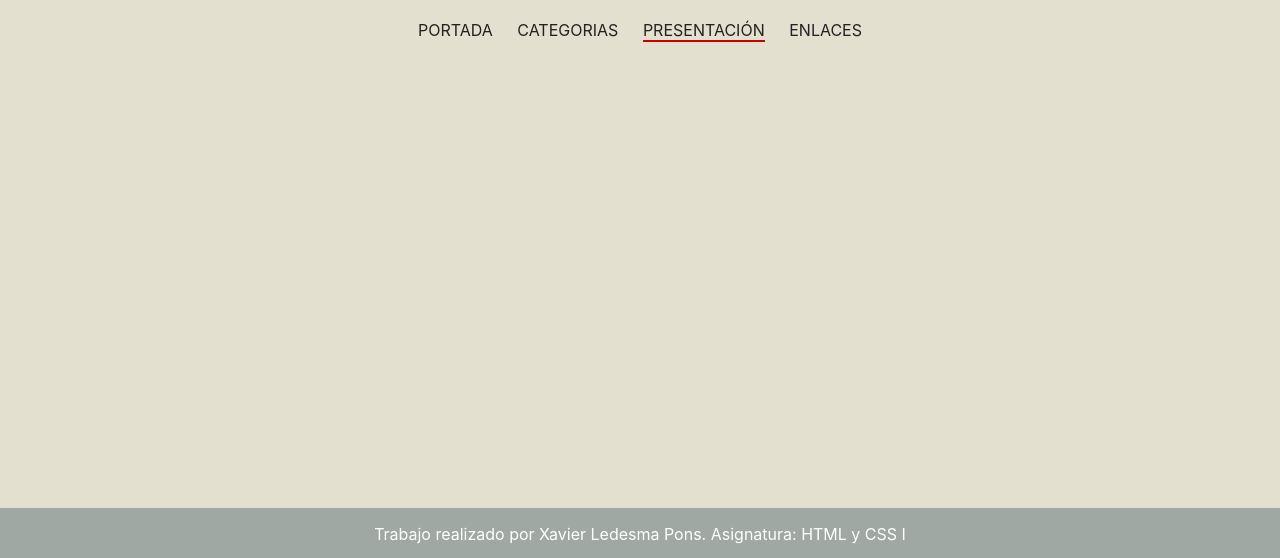
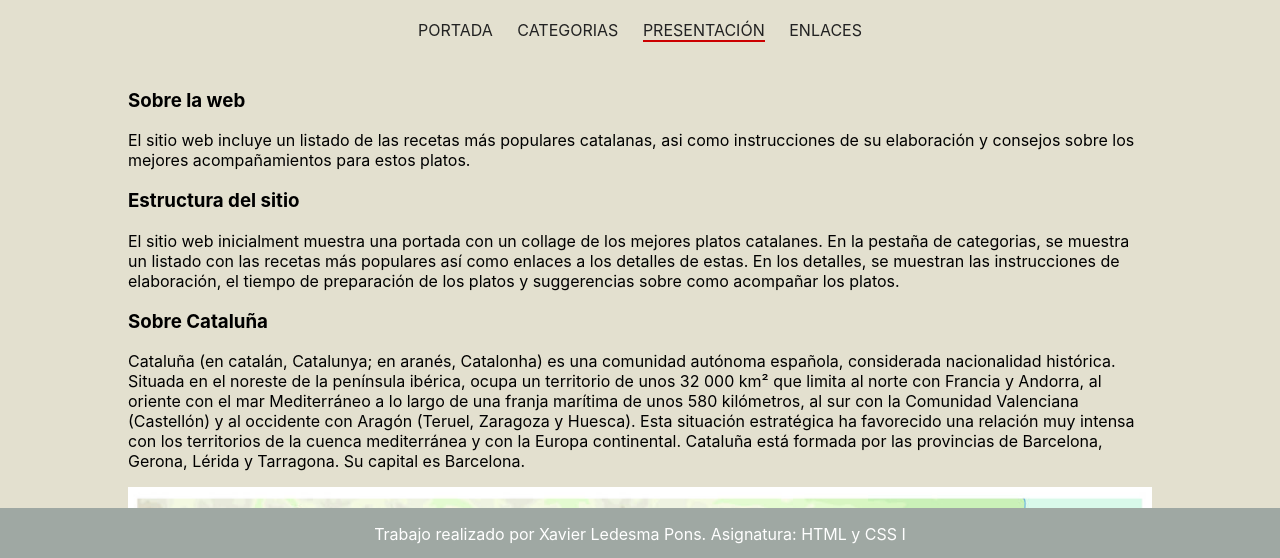
Before and after one commit to xalepo4/HtmlAndCssI, a website built with Parcel: page PEC1/src/presentation.html in a window 1280 px wide. Shown: the part 240-798 px from the top of the page. Built offline with nearby package versions, Linux system fonts and the light colour scheme.

Commit message:
Added presentation

```diff
--- a/PEC1/src/presentation.html
+++ b/PEC1/src/presentation.html
@@ -23,6 +23,36 @@
     </ul>
 </div>
 
+<div class="content">
+    <h3>Sobre la web</h3>
+    <p>
+        El sitio web incluye un listado de las recetas más populares catalanas, asi como instrucciones de su elaboración
+        y consejos sobre los mejores acompañamientos para estos platos.
+    </p>
+
+
+    <h3>Estructura del sitio</h3>
+    <p>
+        El sitio web inicialment muestra una portada con un collage de los mejores platos catalanes. En la pestaña de
+        categorias, se muestra un listado con las recetas más populares así como enlaces a los detalles de estas.
+        En los detalles, se muestran las instrucciones de elaboración, el tiempo de preparación de los platos y
+        suggerencias sobre como acompañar los platos.
+    </p>
+
+    <h3>Sobre Cataluña</h3>
+    <p>
+        Cataluña (en catalán, Catalunya; en aranés, Catalonha) es una comunidad autónoma española, considerada
+        nacionalidad histórica. Situada en el noreste de la península ibérica, ocupa un territorio de unos 32 000 km²
+        que limita al norte con Francia y Andorra, al oriente con el mar Mediterráneo a lo largo de una franja marítima
+        de unos 580 kilómetros, al sur con la Comunidad Valenciana (Castellón) y al occidente con Aragón (Teruel,
+        Zaragoza y Huesca). Esta situación estratégica ha favorecido una relación muy intensa con los territorios de la
+        cuenca mediterránea y con la Europa continental. Cataluña está formada por las provincias de Barcelona, Gerona,
+        Lérida y Tarragona. Su capital es Barcelona.
+    </p>
+
+    <img src="./assets/images/cataluña-mapa.jpeg" alt="Mapa de Cataluña">
+</div>
+
 <div class="footer">
     <p>Trabajo realizado por Xavier Ledesma Pons. Asignatura: HTML y CSS I </p>
 </div>
```
Also changed, not shown: PEC1/src/assets/images/cataluña-mapa.jpeg (added).
